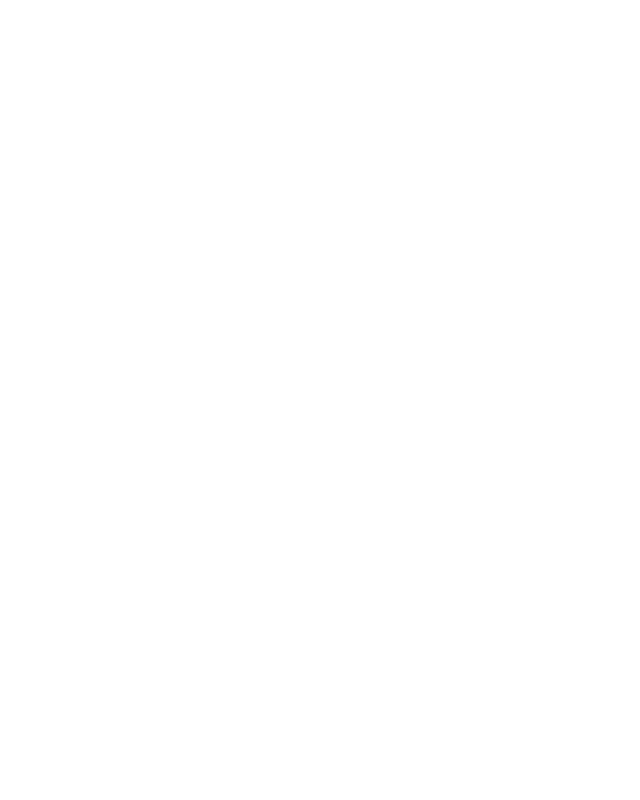
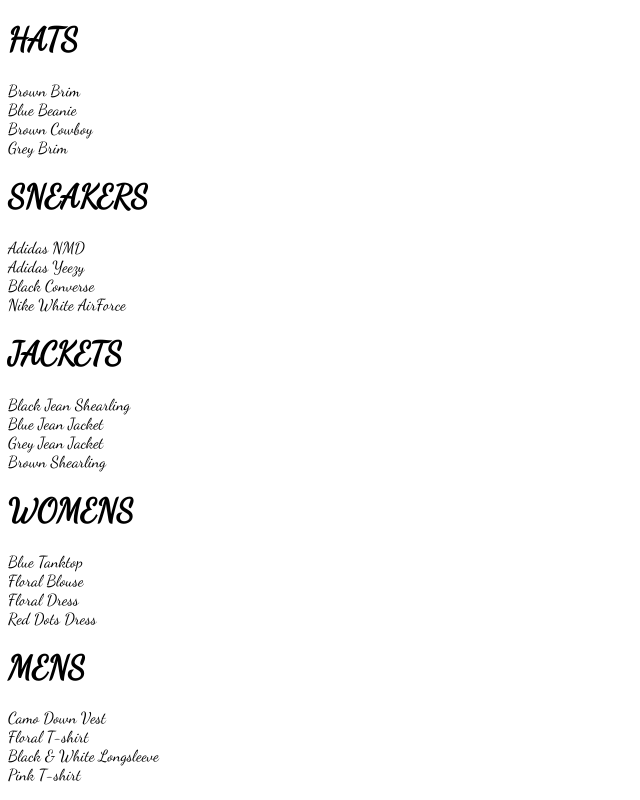
Before and after one commit to YarZarLinAung/first-react-ecommerce, a React (Create React App) app: page /shop in a window 1280 px wide. Shown: the whole page, without its empty margins (0-640 px from the left). Built offline with nearby package versions, Linux system fonts and the light colour scheme.

Commit message:
add Shop item
add shop data from  other js with json

```diff
--- a/src/App.js
+++ b/src/App.js
@@ -2,6 +2,7 @@
 import HomePage from './pages/homepage/homepage'
 import './App.css';
 import { Switch, Route } from 'react-router-dom'
+import ShopPage from './pages/shop/shop'
 
 const HatsPage = () => (
   <div>
@@ -14,7 +15,7 @@
     <div>
       <Switch>
         <Route exact path='/' component={HomePage}></Route>
-        <Route path='/hats' component={HatsPage}></Route>
+        <Route path='/shop' component={ShopPage}></Route>
       </Switch>
     </div>
   );
--- a/src/components/directory/directory.jsx
+++ b/src/components/directory/directory.jsx
@@ -10,29 +10,34 @@
                 {
                 title: 'hats',
                 imageUrl: 'https://i.ibb.co/cvpntL1/hats.png',
-                id: '1'
+                id: '1',
+                linkUrl: 'hats'
             },
             {
                 title: 'jackets',
                 imageUrl: 'https://i.ibb.co/px2tCc3/jackets.png',
-                id: '2'
+                id: '2',
+                linkUrl: 'jackets'
             },
             {
                 title: 'shoes',
                 imageUrl: 'https://i.ibb.co/0jqHpnp/sneakers.png',
-                id: '3'
+                id: '3',
+                linkUrl: 'shoes'
             },
             {
                 title: 'men',
                 imageUrl: 'https://i.ibb.co/R70vBrQ/men.png',
                 size: 'large',
-                id: '4'
+                id: '4',
+                linkUrl: 'men'
             },
             {
                 title: 'women',
                 imageUrl: 'https://i.ibb.co/GCCdy8t/womens.png',
                 size: 'large',
-                id: '5'
+                id: '5',
+                linkUrl: 'women'
             }
             ]
         }
@@ -42,8 +47,8 @@
         return(
             <div className="directory-menu">
                 {
-                    this.state.sections.map(({title, id, imageUrl, size}) => (
-                        <MenuItem key={id} title={title} imageUrl={imageUrl} size={size}></MenuItem>
+                    this.state.sections.map(({title, id, imageUrl, size, linkUrl}) => (
+                        <MenuItem key={id} title={title} imageUrl={imageUrl} size={size} linkUrl={linkUrl}></MenuItem>
                     ))
                 }
             </div>
--- a/src/components/menu-item/menu-item.jsx
+++ b/src/components/menu-item/menu-item.jsx
@@ -1,8 +1,9 @@
 import React from 'react'
+import { withRouter } from 'react-router-dom'
 import './menu-item.scss'
 
-const MenuItem = ({title, imageUrl, size}) => (
-    <div className={ `${size} menu-item`}>
+const MenuItem = ({title, imageUrl, size, history, linkUrl, match}) => (
+    <div className={ `${size} menu-item`} onClick={() => history.push(`${match.url}${linkUrl}`)}>
         <div className='background-image' style={
         {
             backgroundImage: `url(${imageUrl})`
@@ -15,4 +16,4 @@
     </div>
 )
 
-export default MenuItem
+export default withRouter(MenuItem)
--- /dev/null
+++ b/src/components/preview/preview-collection.jsx
@@ -0,0 +1,19 @@
+import React from 'react'
+import './preview-collection.scss'
+
+const PreviewCollection = ({title, items}) => (
+    <div className="collection-preview">
+        <h1>{title.toUpperCase()}</h1>
+        <div className="preview">
+            {
+                items
+                    .filter((item, idx) => idx < 4)
+                    .map(item => (
+                        <div key={item.id}>{item.name}</div>
+                    ))
+            }
+        </div>
+    </div>
+)
+
+export default PreviewCollection
--- /dev/null
+++ b/src/pages/shop/shop-data.js
@@ -0,0 +1,249 @@
+const SHOP_DATA = [
+    {
+        id: 1,
+        title: 'Hats',
+        routeName: 'hats',
+        items: [
+          {
+            id: 1,
+            name: 'Brown Brim',
+            imageUrl: 'https://i.ibb.co/ZYW3VTp/brown-brim.png',
+            price: 25
+          },
+          {
+            id: 2,
+            name: 'Blue Beanie',
+            imageUrl: 'https://i.ibb.co/ypkgK0X/blue-beanie.png',
+            price: 18
+          },
+          {
+            id: 3,
+            name: 'Brown Cowboy',
+            imageUrl: 'https://i.ibb.co/QdJwgmp/brown-cowboy.png',
+            price: 35
+          },
+          {
+            id: 4,
+            name: 'Grey Brim',
+            imageUrl: 'https://i.ibb.co/RjBLWxB/grey-brim.png',
+            price: 25
+          },
+          {
+            id: 5,
+            name: 'Green Beanie',
+            imageUrl: 'https://i.ibb.co/YTjW3vF/green-beanie.png',
+            price: 18
+          },
+          {
+            id: 6,
+            name: 'Palm Tree Cap',
+            imageUrl: 'https://i.ibb.co/rKBDvJX/palm-tree-cap.png',
+            price: 14
+          },
+          {
+            id: 7,
+            name: 'Red Beanie',
+            imageUrl: 'https://i.ibb.co/bLB646Z/red-beanie.png',
+            price: 18
+          },
+          {
+            id: 8,
+            name: 'Wolf Cap',
+            imageUrl: 'https://i.ibb.co/1f2nWMM/wolf-cap.png',
+            price: 14
+          },
+          {
+            id: 9,
+            name: 'Blue Snapback',
+            imageUrl: 'https://i.ibb.co/X2VJP2W/blue-snapback.png',
+            price: 16
+          }
+        ]
+      },
+      {
+        id: 2,
+        title: 'Sneakers',
+        routeName: 'sneakers',
+        items: [
+          {
+            id: 1,
+            name: 'Adidas NMD',
+            imageUrl: 'https://i.ibb.co/0s3pdnc/adidas-nmd.png',
+            price: 220
+          },
+          {
+            id: 2,
+            name: 'Adidas Yeezy',
+            imageUrl: 'https://i.ibb.co/dJbG1cT/yeezy.png',
+            price: 280
+          },
+          {
+            id: 3,
+            name: 'Black Converse',
+            imageUrl: 'https://i.ibb.co/bPmVXyP/black-converse.png',
+            price: 110
+          },
+          {
+            id: 4,
+            name: 'Nike White AirForce',
+            imageUrl: 'https://i.ibb.co/1RcFPk0/white-nike-high-tops.png',
+            price: 160
+          },
+          {
+            id: 5,
+            name: 'Nike Red High Tops',
+            imageUrl: 'https://i.ibb.co/QcvzydB/nikes-red.png',
+            price: 160
+          },
+          {
+            id: 6,
+            name: 'Nike Brown High Tops',
+            imageUrl: 'https://i.ibb.co/fMTV342/nike-brown.png',
+            price: 160
+          },
+          {
+            id: 7,
+            name: 'Air Jordan Limited',
+            imageUrl: 'https://i.ibb.co/w4k6Ws9/nike-funky.png',
+            price: 190
+          },
+          {
+            id: 8,
+            name: 'Timberlands',
+            imageUrl: 'https://i.ibb.co/Mhh6wBg/timberlands.png',
+            price: 200
+          }
+        ]
+      },
+      {
+        id: 3,
+        title: 'Jackets',
+        routeName: 'jackets',
+        items: [
+          {
+            id: 1,
+            name: 'Black Jean Shearling',
+            imageUrl: 'https://i.ibb.co/XzcwL5s/black-shearling.png',
+            price: 125
+          },
+          {
+            id: 2,
+            name: 'Blue Jean Jacket',
+            imageUrl: 'https://i.ibb.co/mJS6vz0/blue-jean-jacket.png',
+            price: 90
+          },
+          {
+            id: 3,
+            name: 'Grey Jean Jacket',
+            imageUrl: 'https://i.ibb.co/N71k1ML/grey-jean-jacket.png',
+            price: 90
+          },
+          {
+            id: 4,
+            name: 'Brown Shearling',
+            imageUrl: 'https://i.ibb.co/s96FpdP/brown-shearling.png',
+            price: 165
+          },
+          {
+            id: 5,
+            name: 'Tan Trench',
+            imageUrl: 'https://i.ibb.co/M6hHc3F/brown-trench.png',
+            price: 185
+          }
+        ]
+      },
+      {
+        id: 4,
+        title: 'Womens',
+        routeName: 'womens',
+        items: [
+          {
+            id: 1,
+            name: 'Blue Tanktop',
+            imageUrl: 'https://i.ibb.co/7CQVJNm/blue-tank.png',
+            price: 25
+          },
+          {
+            id: 2,
+            name: 'Floral Blouse',
+            imageUrl: 'https://i.ibb.co/4W2DGKm/floral-blouse.png',
+            price: 20
+          },
+          {
+            id: 3,
+            name: 'Floral Dress',
+            imageUrl: 'https://i.ibb.co/KV18Ysr/floral-skirt.png',
+            price: 80
+          },
+          {
+            id: 4,
+            name: 'Red Dots Dress',
+            imageUrl: 'https://i.ibb.co/N3BN1bh/red-polka-dot-dress.png',
+            price: 80
+          },
+          {
+            id: 5,
+            name: 'Striped Sweater',
+            imageUrl: 'https://i.ibb.co/KmSkMbH/striped-sweater.png',
+            price: 45
+          },
+          {
+            id: 6,
+            name: 'Yellow Track Suit',
+            imageUrl: 'https://i.ibb.co/v1cvwNf/yellow-track-suit.png',
+            price: 135
+          },
+          {
+            id: 7,
+            name: 'White Blouse',
+            imageUrl: 'https://i.ibb.co/qBcrsJg/white-vest.png',
+            price: 20
+          }
+        ]
+      },
+      {
+        id: 5,
+        title: 'Mens',
+        routeName: 'mens',
+        items: [
+          {
+            id: 1,
+            name: 'Camo Down Vest',
+            imageUrl: 'https://i.ibb.co/xJS0T3Y/camo-vest.png',
+            price: 325
+          },
+          {
+            id: 2,
+            name: 'Floral T-shirt',
+            imageUrl: 'https://i.ibb.co/qMQ75QZ/floral-shirt.png',
+            price: 20
+          },
+          {
+            id: 3,
+            name: 'Black & White Longsleeve',
+            imageUrl: 'https://i.ibb.co/55z32tw/long-sleeve.png',
+            price: 25
+          },
+          {
+            id: 4,
+            name: 'Pink T-shirt',
+            imageUrl: 'https://i.ibb.co/RvwnBL8/pink-shirt.png',
+            price: 25
+          },
+          {
+            id: 5,
+            name: 'Jean Long Sleeve',
+            imageUrl: 'https://i.ibb.co/VpW4x5t/roll-up-jean-shirt.png',
+            price: 40
+          },
+          {
+            id: 6,
+            name: 'Burgundy T-shirt',
+            imageUrl: 'https://i.ibb.co/mh3VM1f/polka-dot-shirt.png',
+            price: 25
+          }
+        ]
+      }
+]
+
+export default SHOP_DATA
--- /dev/null
+++ b/src/pages/shop/shop.jsx
@@ -0,0 +1,28 @@
+import React, { Component } from 'react'
+import SHOP_DATA from './shop-data'
+import CollectionPreview from  '../../components/preview/preview-collection'
+
+class ShopPage extends Component{
+    constructor(props) {
+        super(props)
+        this.state = {
+            collections: SHOP_DATA
+        }
+    }
+
+    render() {
+        const {collections} = this.state
+        return (
+            <div className="shop-page">
+                {
+                    collections.map(({id, ...otherCollectionProps}) => (
+                        <CollectionPreview key={id}{...otherCollectionProps}></CollectionPreview>
+                    ))
+
+                }
+            </div>
+        )
+    }
+}
+
+export default ShopPage
```
Also changed, not shown: src/components/preview/preview-collection.scss (added), src/pages/shop/shop.scss (added).
